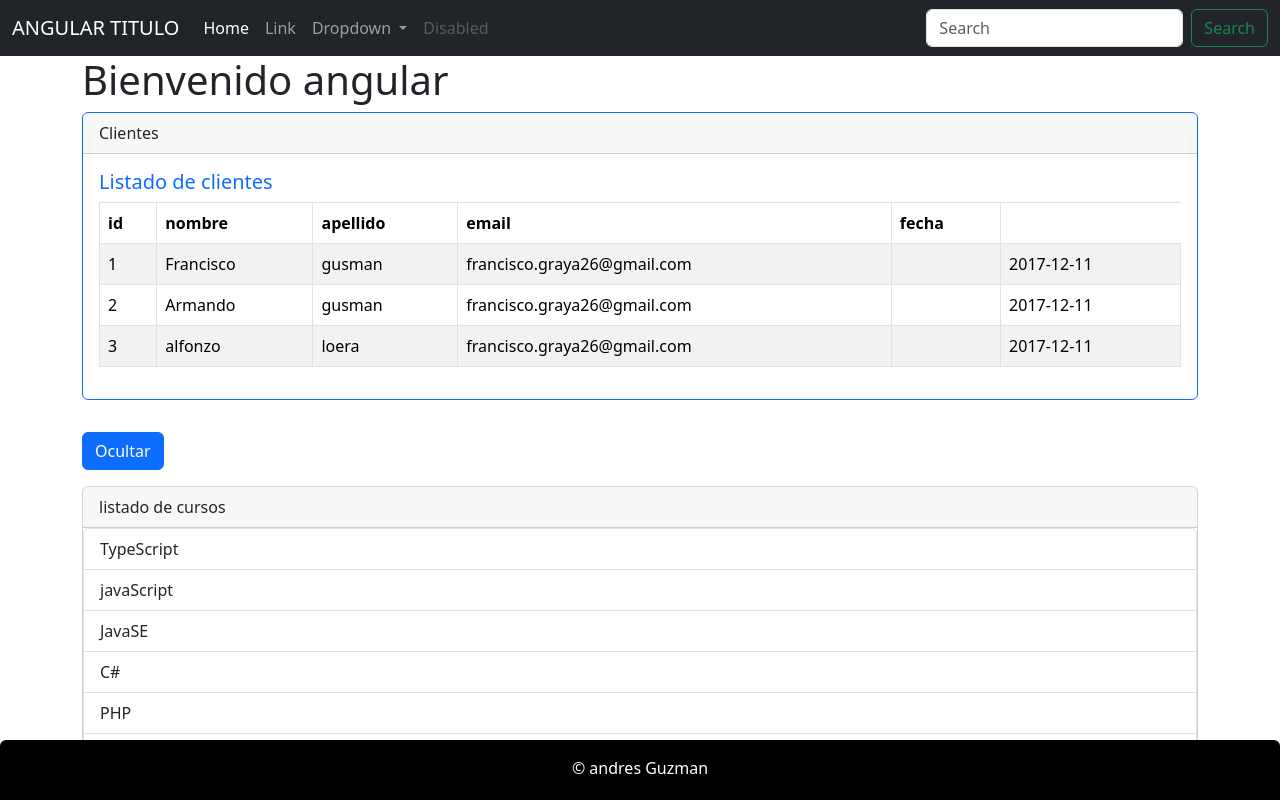
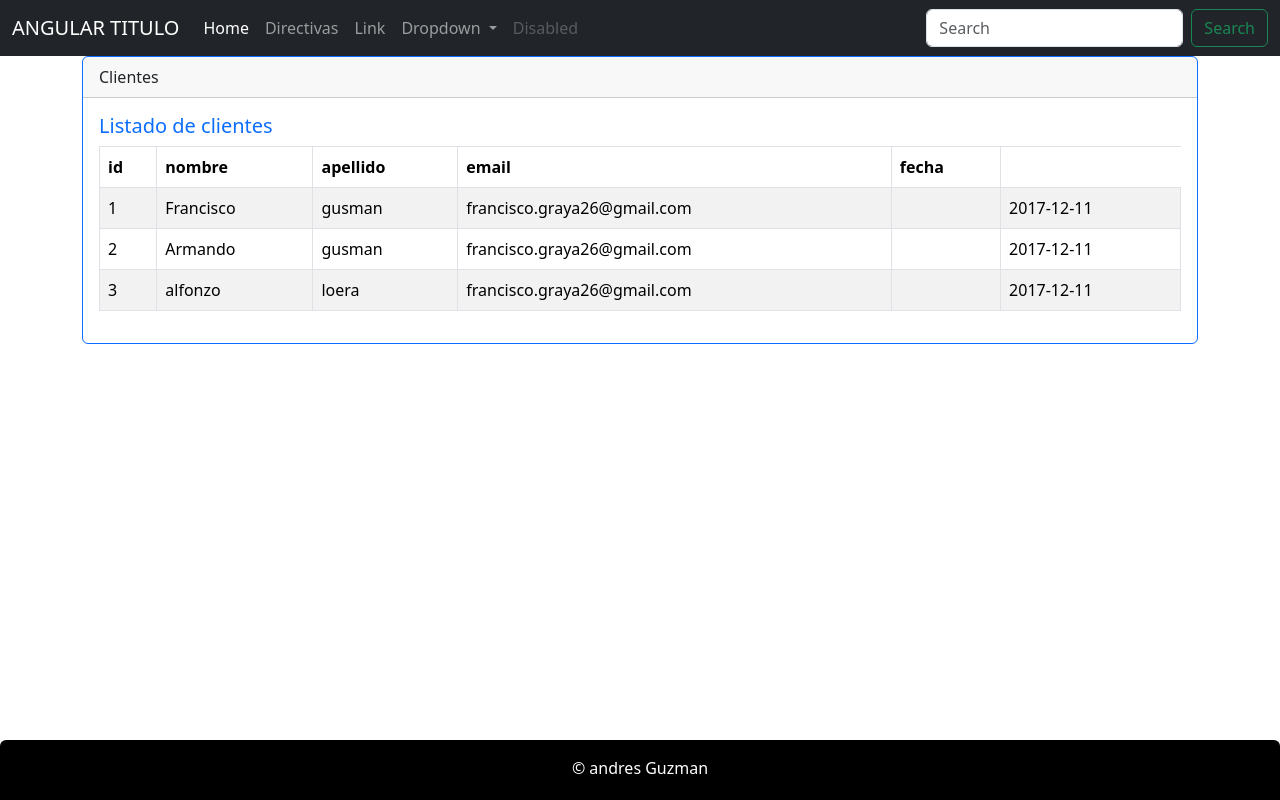
Before and after one commit to frankgraya/Prueba_Angular_Componentes, an Angular app: page /clientes in a window 1280 px wide. Built offline with nearby package versions, Linux system fonts and the light colour scheme.

Commit message:
Configuracion de directivas y observables

```diff
--- a/src/app/app.component.html
+++ b/src/app/app.component.html
@@ -1,10 +1,6 @@
 <app-header></app-header>
 
 <div class="container">
-  <h1>
-    {{ title }}
-  </h1>
-  <app-clientes></app-clientes>
-  <app-directiva></app-directiva>
+<router-outlet></router-outlet>
 </div>
 <app-footer></app-footer>
--- a/src/app/clientes/cliente.service.ts
+++ b/src/app/clientes/cliente.service.ts
@@ -1,6 +1,8 @@
 import { Injectable } from '@angular/core';
 import { Cliente } from './cliente';
 import { CLIENTES } from './clientes.json';
+import { Observable } from 'rxjs';
+import { of } from 'rxjs';
 
 @Injectable({
   providedIn: 'root',
@@ -8,7 +10,7 @@ import { CLIENTES } from './clientes.json';
 export class ClienteService {
   constructor() {}
 
-  getClientes(): Cliente[] {
-    return CLIENTES;
+  getClientes(): Observable<Cliente[]> {
+    return of (CLIENTES);
   }
 }
--- a/src/app/clientes/clientes.component.ts
+++ b/src/app/clientes/clientes.component.ts
@@ -7,13 +7,14 @@ import { CLIENTES } from './clientes.json';
   templateUrl: './clientes.component.html',
 })
 export class ClientesComponent implements OnInit {
-
   clientes: Cliente[];
 
   constructor(private clienteService: ClienteService) {}
 
   ngOnInit() {
-    this.clientes = this.clienteService.getClientes();
+    this.clienteService.getClientes().subscribe(
+    clientes => this.clientes = clientes
+    );
     console.log('En este instante el componente ha cargado');
   }
 }
--- a/src/app/header/header.component.html
+++ b/src/app/header/header.component.html
@@ -1,8 +1,15 @@
 <nav class="navbar navbar-expand-lg navbar-dark bg-dark">
   <div class="container-fluid">
-        <a class="navbar-brand" href="#"> {{title}} </a>
-        <button class="navbar-toggler" type="button" data-bs-toggle="collapse" data-bs-target="#navbarSupportedContent"
-            aria-controls="navbarSupportedContent" aria-expanded="false" aria-label="Toggle navigation">
+    <a class="navbar-brand" href="#"> {{ title }} </a>
+    <button
+      class="navbar-toggler"
+      type="button"
+      data-bs-toggle="collapse"
+      data-bs-target="#navbarSupportedContent"
+      aria-controls="navbarSupportedContent"
+      aria-expanded="false"
+      aria-label="Toggle navigation"
+    >
       <span class="navbar-toggler-icon"></span>
     </button>
     <div class="collapse navbar-collapse" id="navbarSupportedContent">
@@ -11,18 +18,27 @@
           <a class="nav-link active" aria-current="page" href="#">Home</a>
         </li>
         <li class="nav-item">
+          <a class="nav-link" routerLink="/directivas">Directivas</a>
+        </li>
+
+        <li class="nav-item">
           <a class="nav-link" href="#">Link</a>
         </li>
         <li class="nav-item dropdown">
-                    <a class="nav-link dropdown-toggle" href="#" role="button" data-bs-toggle="dropdown"
-                        aria-expanded="false">
+          <a
+            class="nav-link dropdown-toggle"
+            href="#"
+            role="button"
+            data-bs-toggle="dropdown"
+            aria-expanded="false"
+          >
             Dropdown
           </a>
           <ul class="dropdown-menu">
             <li><a class="dropdown-item" href="#">Action</a></li>
             <li><a class="dropdown-item" href="#">Another action</a></li>
             <li>
-                            <hr class="dropdown-divider">
+              <hr class="dropdown-divider" />
             </li>
             <li><a class="dropdown-item" href="#">Something else here</a></li>
           </ul>
@@ -32,7 +48,12 @@
         </li>
       </ul>
       <form class="d-flex" role="search">
-                <input class="form-control me-2" type="search" placeholder="Search" aria-label="Search">
+        <input
+          class="form-control me-2"
+          type="search"
+          placeholder="Search"
+          aria-label="Search"
+        />
         <button class="btn btn-outline-success" type="submit">Search</button>
       </form>
     </div>
```
Also changed, not shown: src/app/app.module.ts (+15 -8 lines). Lines whose indentation alone changed are shown as unchanged.
